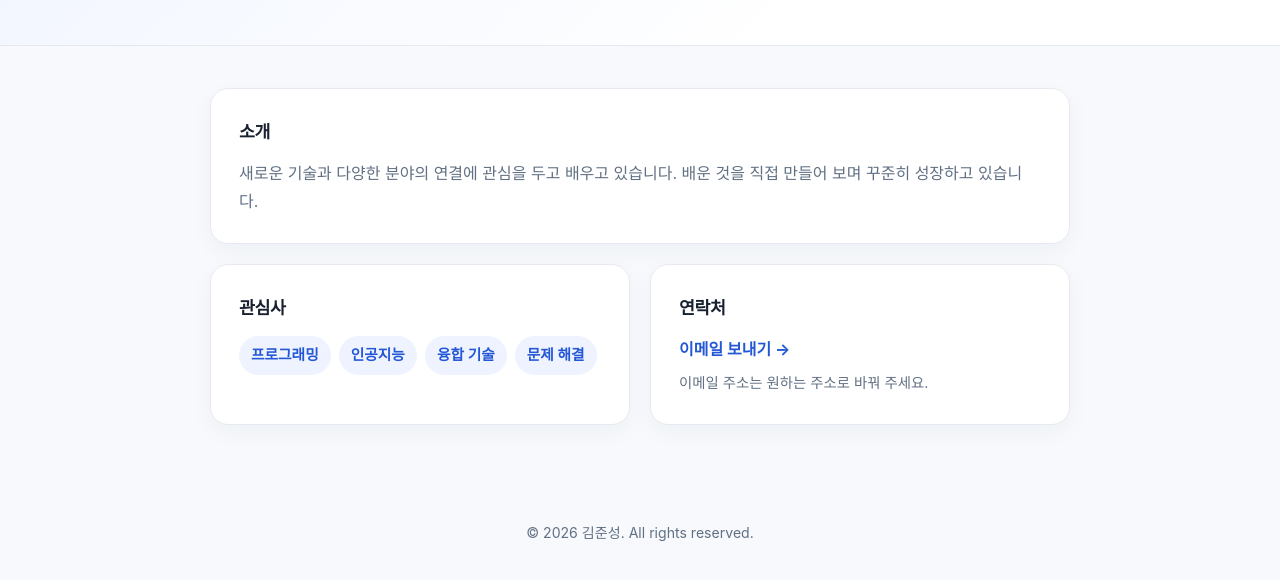
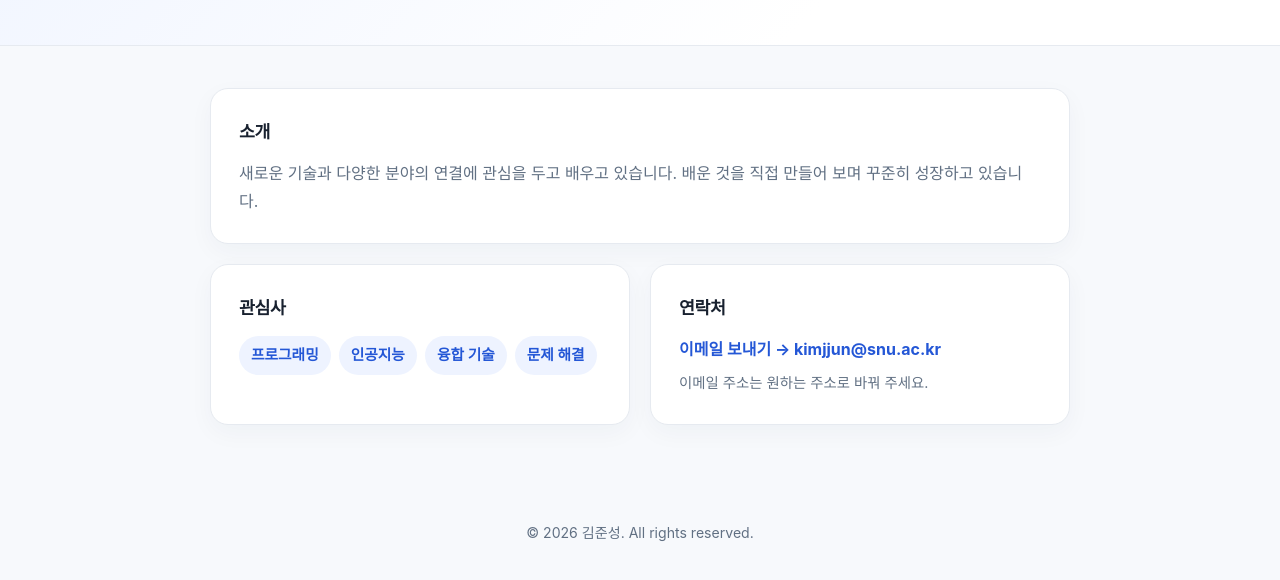
Before and after one commit to kimjjun0123/kimjjun.github.io, a plain HTML site: page index.html in a window 1280 px wide. Shown: the part 234-814 px from the top of the page. Drawn offline with Linux system fonts and the light colour scheme.

Commit message:
Update index.html

```diff
--- a/index.html
+++ b/index.html
@@ -166,7 +166,7 @@
         <section id="contact">
           <h2>연락처</h2>
           <a class="contact-link" href="mailto:your-email@example.com">
-            이메일 보내기 →
+            이메일 보내기 → kimjjun@snu.ac.kr
           </a>
           <p style="margin-top: 8px; font-size: 0.9rem;">
             이메일 주소는 원하는 주소로 바꿔 주세요.
```
